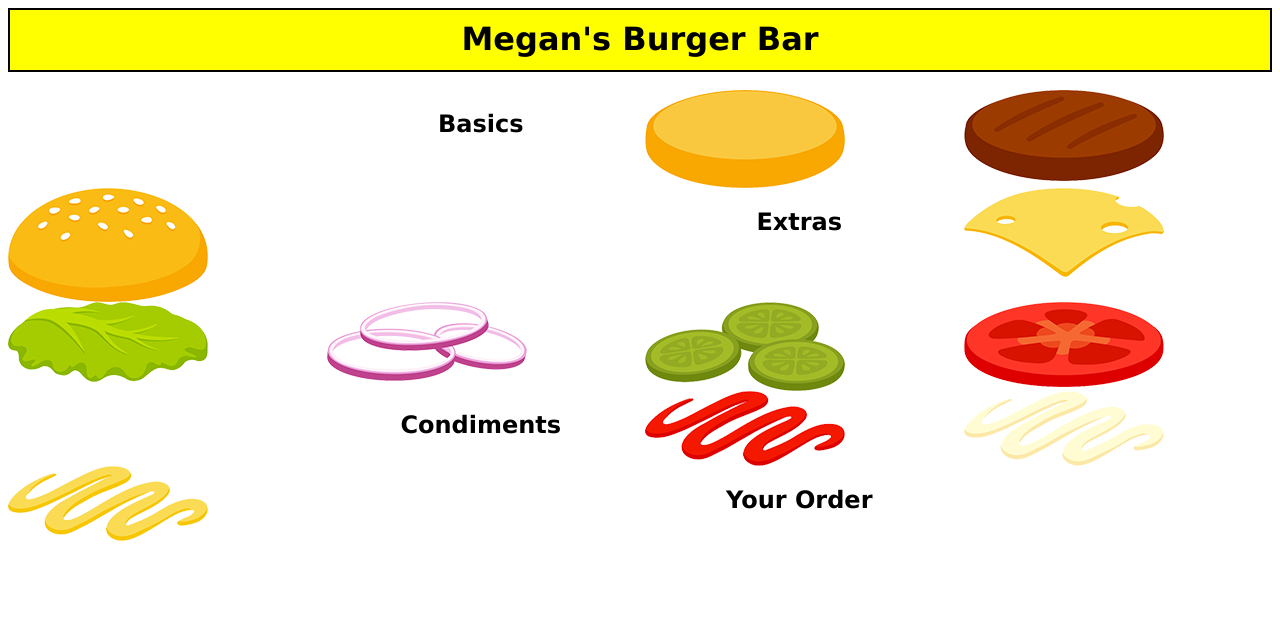
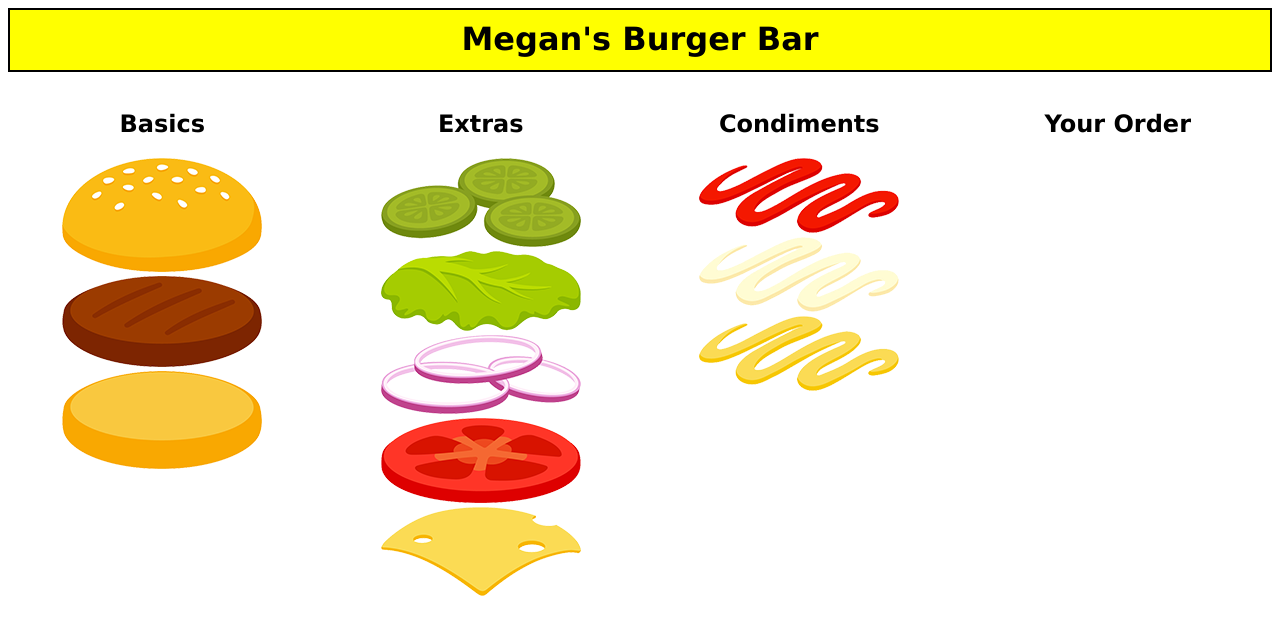
Before and after one commit to MNowak16/Burger-Bar, a plain HTML site: page index.html in a window 1280 px wide. Drawn offline with nearby package versions, Linux system fonts and the light colour scheme.

Commit message:
html formatting for proper column alignment

```diff
--- a/index.html
+++ b/index.html
@@ -9,26 +9,31 @@
     <header>Megan's Burger Bar</header>
     <br>
     <div id="grid">
-        <div class="category" id="basics"></div>
+        <div class="category" id="basics">
             <h2>Basics</h2>
+                <img src="top-bun.png" height="114" width="200" alt="Top Bun" data-category="#basics"/>
+                <img src="patty.png" height="91" width="200" alt="Patty" data-category="#basics"/>
                 <img src="bottom-bun.png" height="98" width="200" alt="Bottom Bun" data-category="#basics"/>
-                <img src="patty.png" height="91" width="200" alt="Patty" data-category="#basics"/>
-                <img src="top-bun.png" height="114" width="200" alt="Top Bun" data-category="#basics"/>
-        <div class="category" id="extras"></div>
+        </div>
+        <div class="category" id="extras">
             <h2>Extras</h2>
-                <img src="cheese.png" height="89" width="200" alt="Cheese" data-category="#extras"/>
+                <img src="pickles.png" height="89" width="200" alt="Pickles" data-category="#extras"/>
                 <img src="lettuce.png" height="80" width="200" alt="Lettuce" data-category="#extras"/>
                 <img src="onions.png" height="79" width="200" alt="Onions" data-category="#extras"/>
-                <img src="pickles.png" height="89" width="200" alt="Pickles" data-category="#extras"/>
                 <img src="tomato.png" height="85" width="200" alt="Tomato" data-category="#extras"/>
-        <div class="category" id="condiments"></div>
+                <img src="cheese.png" height="89" width="200" alt="Cheese" data-category="#extras"/>
+
+        </div>
+        <div class="category" id="condiments">
             <h2>Condiments</h2>
                 <img src="ketchup.png" height="75" width="200" alt="Ketchup" data-category="#condiments"/>
                 <img src="mayonnaise.png" height="75" width="200" alt="Mayonnaise" data-category="#condiments"/>
                 <img src="mustard.png" height="75" width="200" alt="Mustard" data-category="#condiments"/>
-        <div id="order"></div>
+        </div>
+        <div>
             <h2>Your Order</h2>
-            <div id="yourOrder"></div>
+            <div id="order"></div>
+        </div>
     </div>
 
 
```
